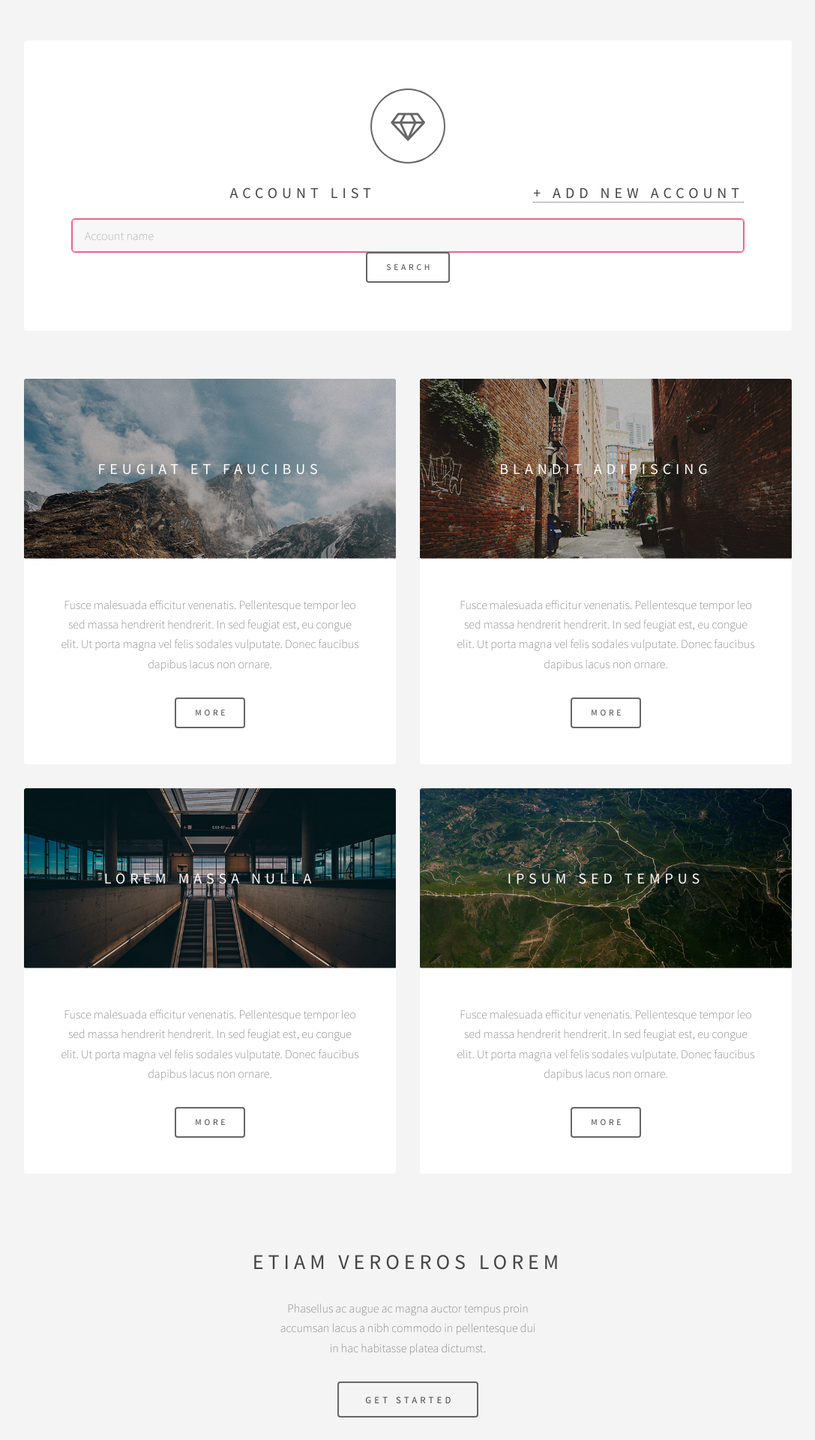
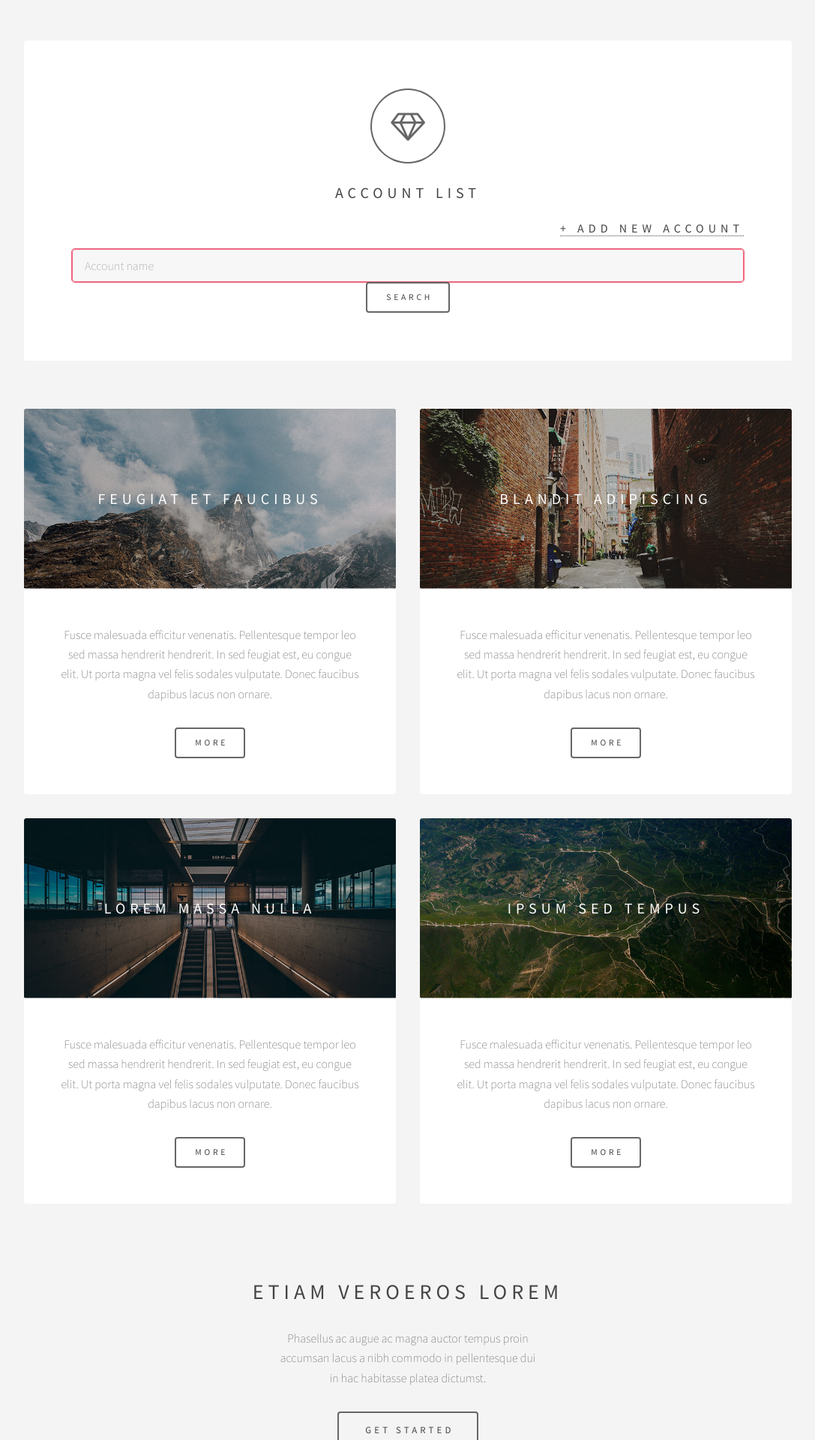
Before and after one commit to Pavlo-Olshansky/CRM-website, a Django app: page /account/list/ in a window 1280 px wide. Shown: the part 610-2530 px from the top of the page at 75% size, without its empty margins (96-1183 px from the left). Run offline with Django 3.2, Linux system fonts and the light colour scheme; the visitor is signed in with stand-in values (Sample User, id 1); some libraries are stand-ins or nearby versions.

Commit message:
some interface corrections

```diff
--- a/contacts/forms.py
+++ b/contacts/forms.py
@@ -11,7 +11,7 @@ class ContactForm(forms.ModelForm):
         )
         widgets = {
             'first_name': forms.TextInput(
-                attrs={'aurofocus': 'autofocus', 'placeholder':'First Name', 'class':'form-control'}
+                attrs={'autofocus': 'autofocus', 'placeholder':'First Name', 'class':'form-control'}
             ),
             'last_name': forms.TextInput(
                 attrs={'placeholder':'Last Name', 'class':'form-control'}
--- a/grand_site/templates/accounts/account_list.html
+++ b/grand_site/templates/accounts/account_list.html
@@ -6,13 +6,13 @@
         <div id="al-container" class="side-p">
             <div id="al-control">
 
-                <h3 class="ad-mh">Account List
+                <h3 class="ad-mh">Account List</h3>
                     {# Add Account Link #}
-					<span class="pull-right">
+					<h4 span class="pull-right">
 					    <a href="{% url 'account_new' %}"
 					       class="btn btn-link p-r-none">+ Add New Account</a>
-					</span>
-                </h3>
+					</span></h4>
+
 
                 {# Account Search Form #}
 				<form action="{% url 'account_list' %}" method="get">
```
